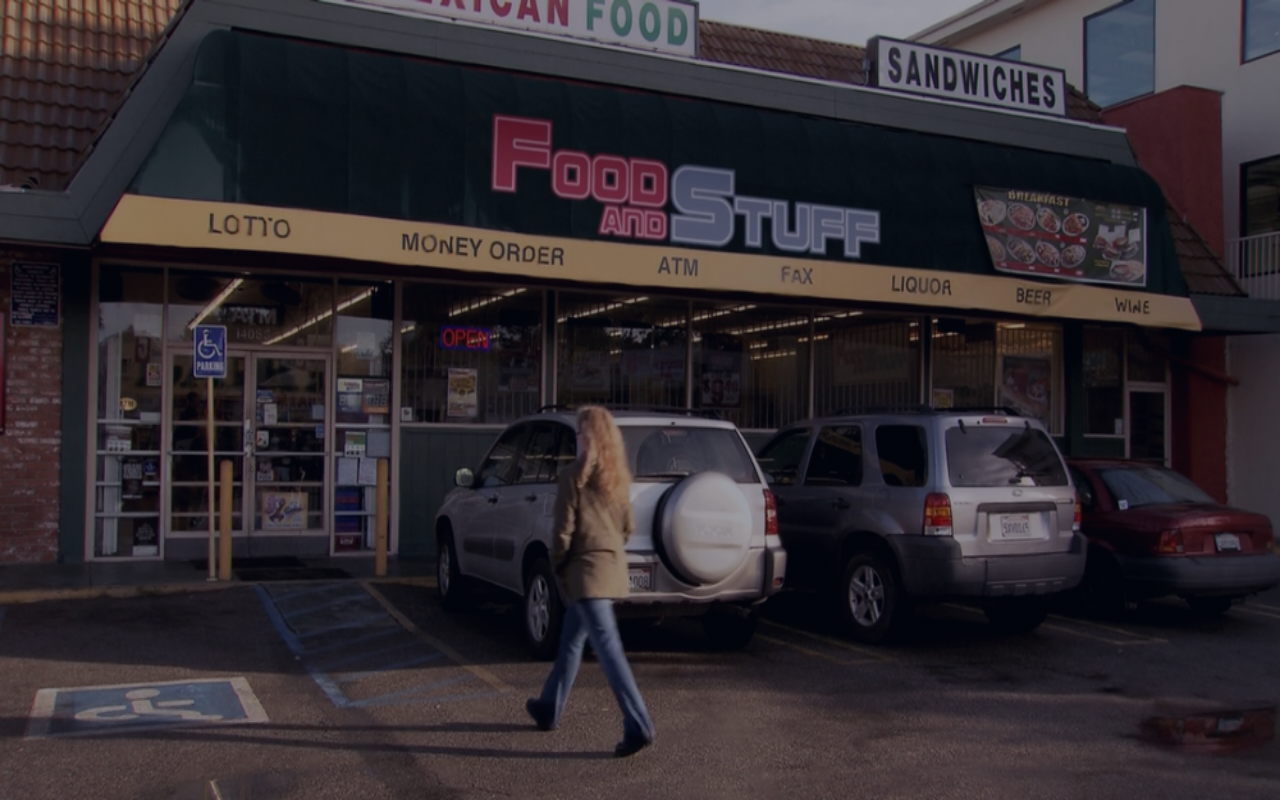
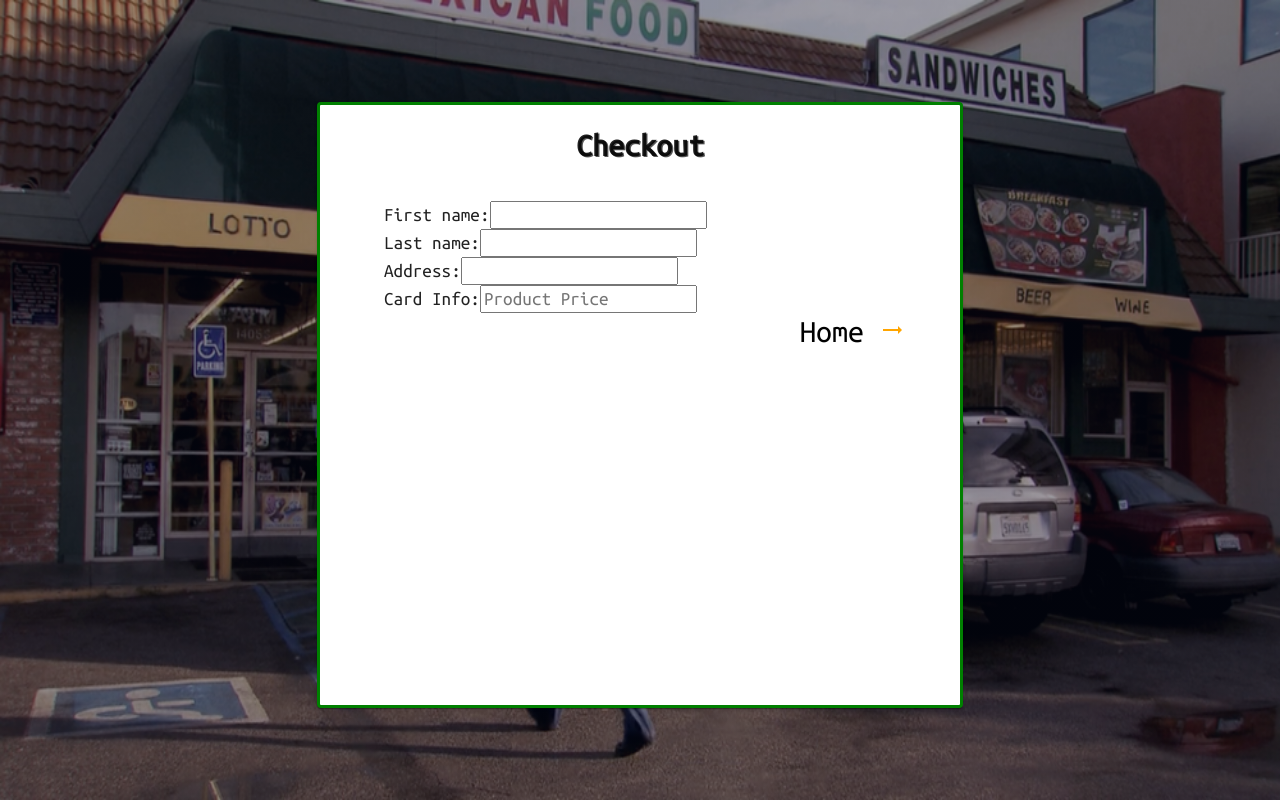
Before and after one commit to Code-Fellows-daniel-jacks/Food-and-Stuff, a React (Create React App) app: page /cart in a window 1280 px wide. Before the commit this address had no page. Built offline with nearby package versions, Linux system fonts and the light colour scheme.

Commit message:
finished up checkout page, SPA is complete until I go back and touch it up

```diff
--- a/src/App.js
+++ b/src/App.js
@@ -6,6 +6,7 @@
 
 import HomePage from './components/homePage';
 import SingleProductPage from './components/singleProductPage';
+import CheckoutPage from './components/checkoutPage';
 
 import './App.scss';
 
@@ -22,6 +23,7 @@
             <Route key={product + idx} path={`/products/${product.id}`} element={<SingleProductPage product={product} />} />
           )
         })}
+        <Route path='/cart' element={<CheckoutPage />} />
       </Routes>
     </BrowserRouter>
   );
--- /dev/null
+++ b/src/components/checkoutPage/checkoutPage.scss
@@ -0,0 +1,30 @@
+.checkout-card {
+  height: 75vh;
+  width: 50%;
+  margin: auto;
+  margin-top: 8%;
+  border: solid 3px green;
+  h1 {
+    text-align: center;
+    text-shadow: 1.3px 1.3px rgb(87, 87, 87);
+  }
+  .checkout-details {
+    display: flex;
+    flex-direction: column;
+    font-size: 1.2em;
+    margin-left: 10%;
+  }
+  a {
+    color: black;
+    position: sticky;
+    left: 75%;
+    text-decoration: none;
+    font-size: 2em;
+  }
+  // .category-text {
+  //   display: flex;
+  //   * {
+  //     margin-top: 0px;
+  //   }
+  // }
+}
--- /dev/null
+++ b/src/components/checkoutPage/index.js
@@ -0,0 +1,110 @@
+import { useState } from 'react';
+import { Card } from '@mui/material';
+import { Link } from 'react-router-dom';
+import { useSelector, useDispatch } from 'react-redux';
+
+import { Button, List, ListItem } from '@mui/material';
+
+import TrendingFlatIcon from '@mui/icons-material/TrendingFlat';
+
+import { updateProducts } from '../../toolkitStore/products';
+import { updateCart } from '../../toolkitStore/cart';
+
+import './checkoutPage.scss';
+
+function CheckoutPage() {
+
+  const dispatch = useDispatch();
+  const cart = useSelector(state => state.cart.cart);
+  const allProducts = useSelector(state => state.products.allProducts);
+
+  let [values, setValues] = useState({});
+
+  function handleChange(e) {
+    setValues(values => ({ ...values, [e.target.name]: e.target.value }))
+  }
+
+  function handleRemove(item) {
+    let value = allProducts.find(product => product.name === item.name).inventory;
+    let updateObj = {
+      name: item.name,
+      goal: 'minus',
+      value: value + 1,
+      id: item.id,
+    }
+    dispatch(updateProducts(updateObj));
+    dispatch(updateCart(updateObj));
+  }
+
+  let processCart = cart.reduce((prev, curr) => {
+    if (!prev[curr.name]) {
+      prev[curr.name] = [curr];
+    } else {
+      prev[curr.name].push(curr);
+    }
+    return prev;
+  }, {});
+
+  let displayItems = Object.keys(processCart);
+  let itemCounts = Object.values(processCart);
+
+  const fontArray = ['Ubuntu Mono, monospace', 'Alfa Slab One, cursive', 'Permanent Marker, cursive'];
+  // const activeFont = product.category === 'food' ? fontArray[1] : fontArray[2];
+
+  return (
+    <>
+      <Card className='checkout-card'>
+        <h1>Checkout</h1>
+        <List>
+          {displayItems.map((item, idx) => {
+            return (
+              <ListItem key={item + idx}>
+                <p>{item}&nbsp;</p>
+                <p>Count: {itemCounts[idx].length}</p>
+                <Button color="error" onClick={() => handleRemove(itemCounts[idx].pop())}>REMOVE</Button>
+              </ListItem>)
+          })}
+        </List>
+        <form className='checkout-details'>
+          <label>
+            First name:
+            <input
+              type='text'
+              name='firstName'
+              onChange={handleChange}
+              required={true} />
+          </label>
+          <label>
+            Last name:
+            <input
+              type='text'
+              name='lastName'
+              onChange={handleChange}
+              required={true} />
+          </label>
+          <label>
+            Address:
+            <input
+              type='text'
+              name='address'
+              onChange={handleChange}
+              required={true} />
+          </label>
+          <label>
+            Card Info:
+            <input
+              type='number'
+              name='price'
+              onChange={handleChange}
+              min={0}
+              placeholder='Product Price'
+              required={true} />
+          </label>
+        </form>
+        <Link to='/'>Home <TrendingFlatIcon /></Link>
+      </Card>
+    </>
+  )
+}
+
+export default CheckoutPage;
--- a/src/components/drawer/index.js
+++ b/src/components/drawer/index.js
@@ -1,4 +1,5 @@
 import React, { useState } from 'react';
+import { Link } from 'react-router-dom';
 import { useDispatch, useSelector } from 'react-redux';
 import { Button, Drawer, List, ListItem } from '@mui/material';
 
@@ -53,6 +54,7 @@
             </ListItem >
           )
         })}
+          <ListItem><Link to='/cart'>Click Me</Link></ListItem>
         </List>
       </Drawer>
     </React.Fragment>
--- a/src/components/header/cartMenu/cartMenu.js
+++ b/src/components/header/cartMenu/cartMenu.js
@@ -1,5 +1,6 @@
+import { useState } from 'react';
+import { Link } from 'react-router-dom';
 import { useDispatch, useSelector } from 'react-redux';
-import { useState } from 'react';
 import { When } from 'react-if';
 import { updateProducts } from '../../../toolkitStore/products.js';
 import { updateCart } from '../../../toolkitStore/cart.js';
@@ -10,7 +11,6 @@
 import Menu from '@mui/material/Menu';
 import MenuItem from '@mui/material/MenuItem';
 import Badge from '@mui/material/Badge';
-import BadgeUnstyled from '@mui/base/BadgeUnstyled';
 
 import './cartMenu.scss';
 
@@ -79,6 +79,7 @@
                 <Button color="error" onClick={() => handleRemove(itemCounts[idx].pop())}>REMOVE</Button>
               </MenuItem>)
           })}
+          <Button><Link to='/cart'>View Cart</Link></Button>
         </When>
         <When condition={displayItems.length === 0}>
           <MenuItem>No Items In Cart</MenuItem>
```
Also changed, not shown: src/components/shoppingCart/index.js (deleted).
